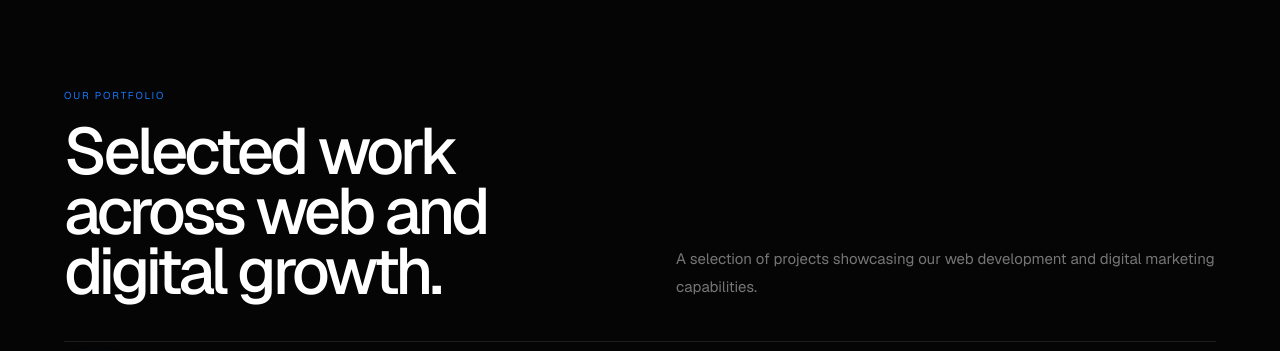
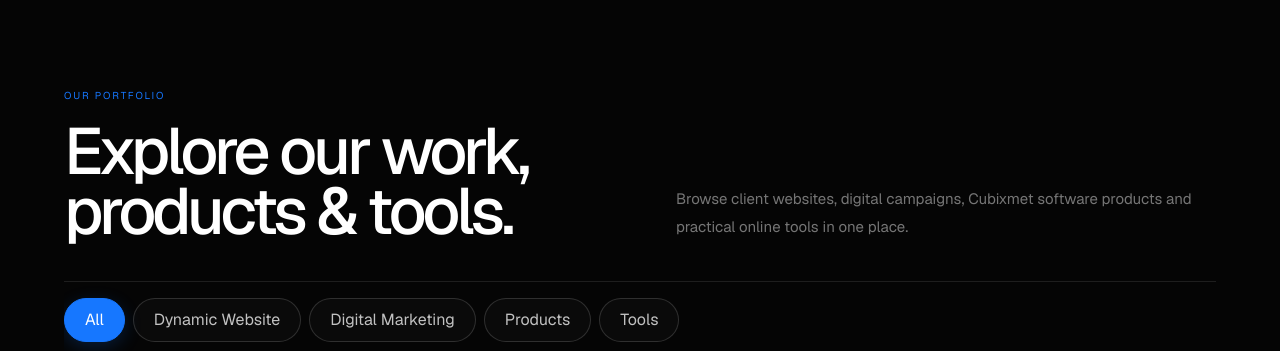
Before and after one commit to amnas-cubixmet/cubixmet2, a Next.js app: page / in a window 1280 px wide. Shown: the part 9160-9511 px from the top of the page. Built offline with nearby package versions, Linux system fonts and the light colour scheme.

Commit message:
Update portfolio intro to include products and tools

```diff
--- a/data/homeContent.ts
+++ b/data/homeContent.ts
@@ -17,9 +17,9 @@
   whyChooseHeading: "We don't just deliver services —",
   whyChooseSubheading: "we engineer growth ecosystems.",
   portfolioLabel: "Our Portfolio",
-  portfolioHeading: "Selected work across web and digital growth.",
+  portfolioHeading: "Explore our work, products & tools.",
   portfolioDescription:
-    "A selection of projects showcasing our web development and digital marketing capabilities.",
+    "Browse client websites, digital campaigns, Cubixmet software products and practical online tools in one place.",
   testimonialsLabel: "Client stories",
   teamLabel: "Meet the Team",
   teamHeading: "The minds behind",
```
